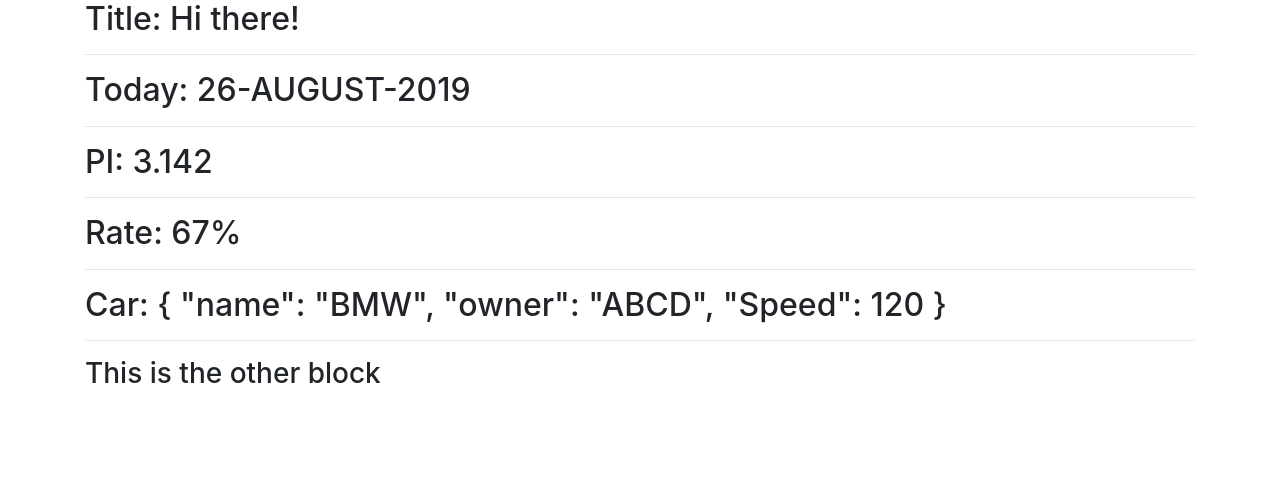
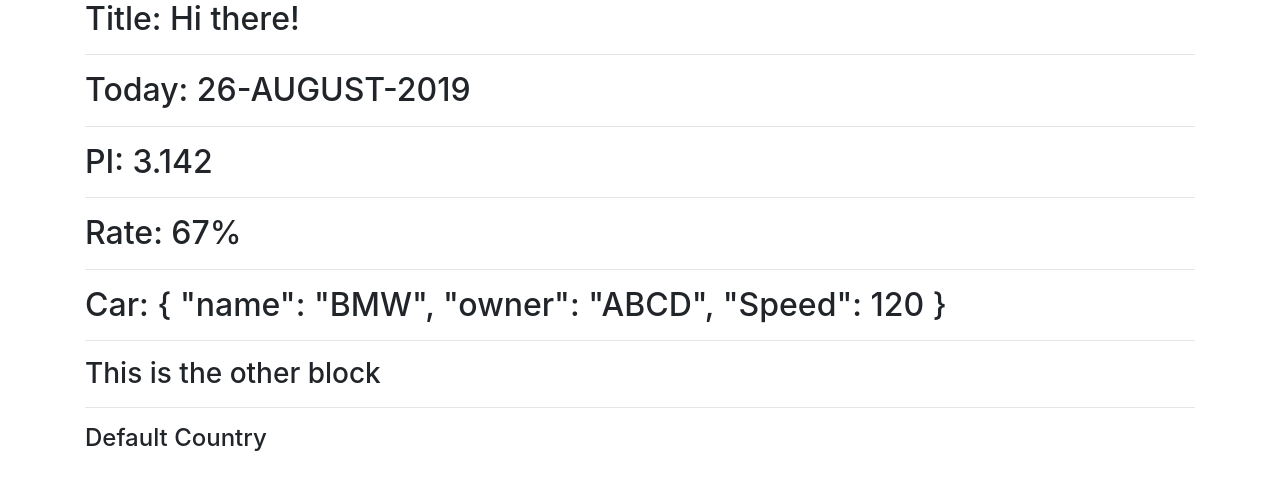
Before and after one commit to prashantksh/angular-polling-app, an Angular app: page / in a window 1280 px wide. Shown: the top 490 px of the page. Built offline with nearby package versions, Linux system fonts and the light colour scheme.

Commit message:
ng switch

```diff
--- a/src/app/app.component.html
+++ b/src/app/app.component.html
@@ -14,4 +14,11 @@
   <ng-template #otherBlock>
     <h3>This is the other block</h3>
   </ng-template>
+
+  <hr />
+  <ng-container [ngSwitch]="country">
+    <h4 *ngSwitchCase="'IN'">India</h4>
+    <h4 *ngSwitchCase="'FR'">France</h4>
+    <h4 *ngSwitchDefault>Default Country</h4>
+  </ng-container>
 </div>
--- a/src/app/app.component.ts
+++ b/src/app/app.component.ts
@@ -19,4 +19,5 @@ export class AppComponent {
   num = 1.25;
   car = new Car();
   condition = false;
+  country = 'RU';
 }
```
